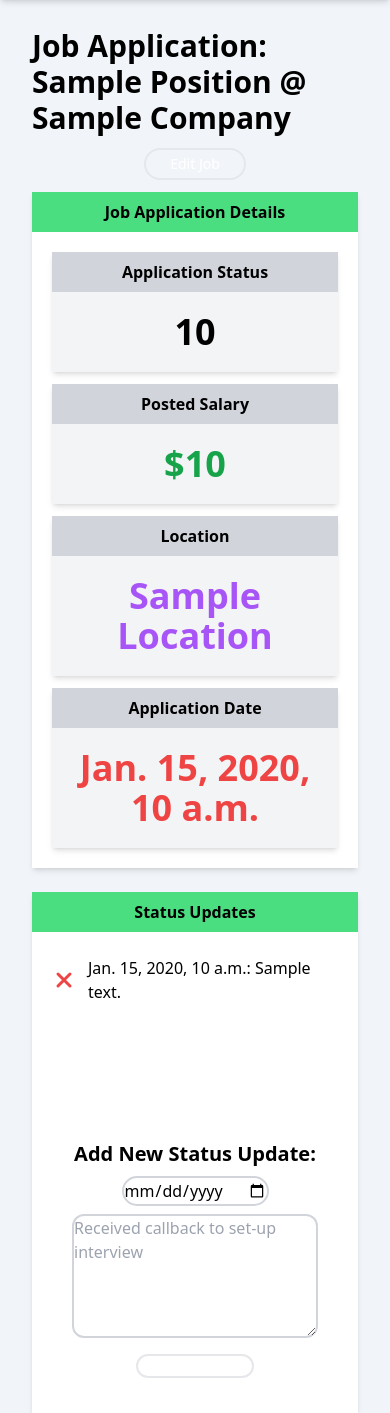
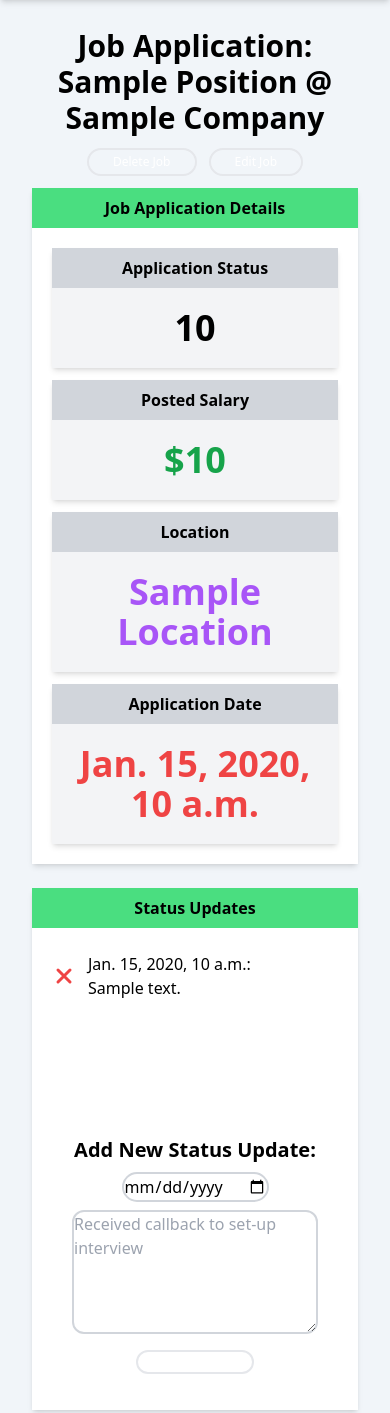
Before and after one commit to reiduf/appMate, a Django app: template main_app/templates/jobs/detail.html in a window 390 px wide. Shown: the part 89-1502 px from the top of the page. Run offline with Django 4.2, Linux system fonts and the light colour scheme; tables that the repository leaves empty hold one stand-in row (values such as "Sample post"); the template is opened without the code that fills it: values that come from a table or form of the project are taken from there, most other values are stand-ins (such as "Sample title", 1, 10 or a date in 2020); data that the repository does not hold is empty; some libraries are stand-ins or nearby versions.

Commit message:
adds corrected responsive design to details page

```diff
--- a/main_app/templates/jobs/detail.html
+++ b/main_app/templates/jobs/detail.html
@@ -2,14 +2,19 @@
 
 <div class="flex flex-col xl:flex-row justify-between">
 	<!-- gray section container -->
-	<section class="xl:h-screen h-fit py-7 2xl:px-12 lg:px-5 px-8 xl:w-3/4">
-		<div class="flex flex-col md:flex-row gap-3 items-center justify-between">
-      <h1 class="font-primary text-primary font-bold text-3xl capitalize">
+	<section class="xl:h-screen text-center md:text-left h-fit py-7 2xl:px-12 lg:px-5 px-8 xl:w-3/4">
+		<div class="flex flex-col 2xl:flex-row gap-3 items-center justify-between">
+      <h1 class="font-primary text-primary font-bold text-3xl capitalize text-pretty">
         Job Application: {{ job.position }} @ {{ job.company }}
       </h1>
-      <a href="{% url 'jobs_update' job.id %}" class="button-text bg-primary border-2 border-primary text-white text-sm px-6 py-1 rounded-full hover:text-primary hover:bg-white transition duration-300">
-        Edit Job
-      </a>
+      <div class="flex text-center">
+        <a href="{% url 'jobs_update' job.id %}" class=" mr-3 button-text bg-primary border-2 border-primary text-white text-xs px-6 py-1 rounded-full hover:text-primary hover:bg-white transition duration-300">
+          Delete Job
+        </a>
+        <a href="{% url 'jobs_update' job.id %}" class="button-text bg-primary border-2 border-primary text-white text-xs px-6 py-1 rounded-full hover:text-primary hover:bg-white transition duration-300">
+          Edit Job
+        </a>
+      </div>
     </div>
 
 		<section>
@@ -95,7 +100,7 @@
                 <path stroke-linecap="round" stroke-linejoin="round" d="M6 18 18 6M6 6l12 12" />
               </svg>
             </a>
-            <p class="font-primary text-md font-normal">
+            <p class="font-primary text-md font-normal text-pretty">
                 {{ status.date }}: {{ status.description }}
             </p>
           </div>
```
Also changed, not shown: main_app/templates/main_app/job_form.html (+28 -1 lines).
